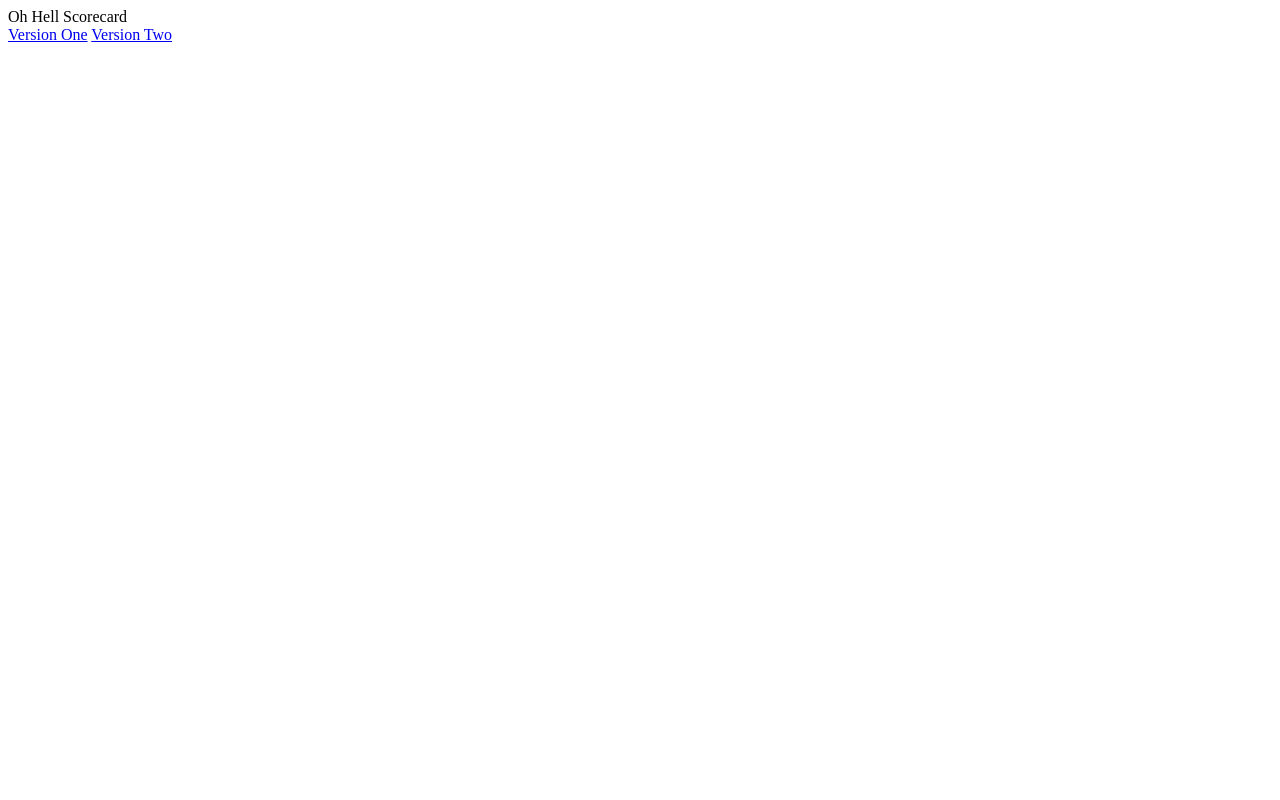
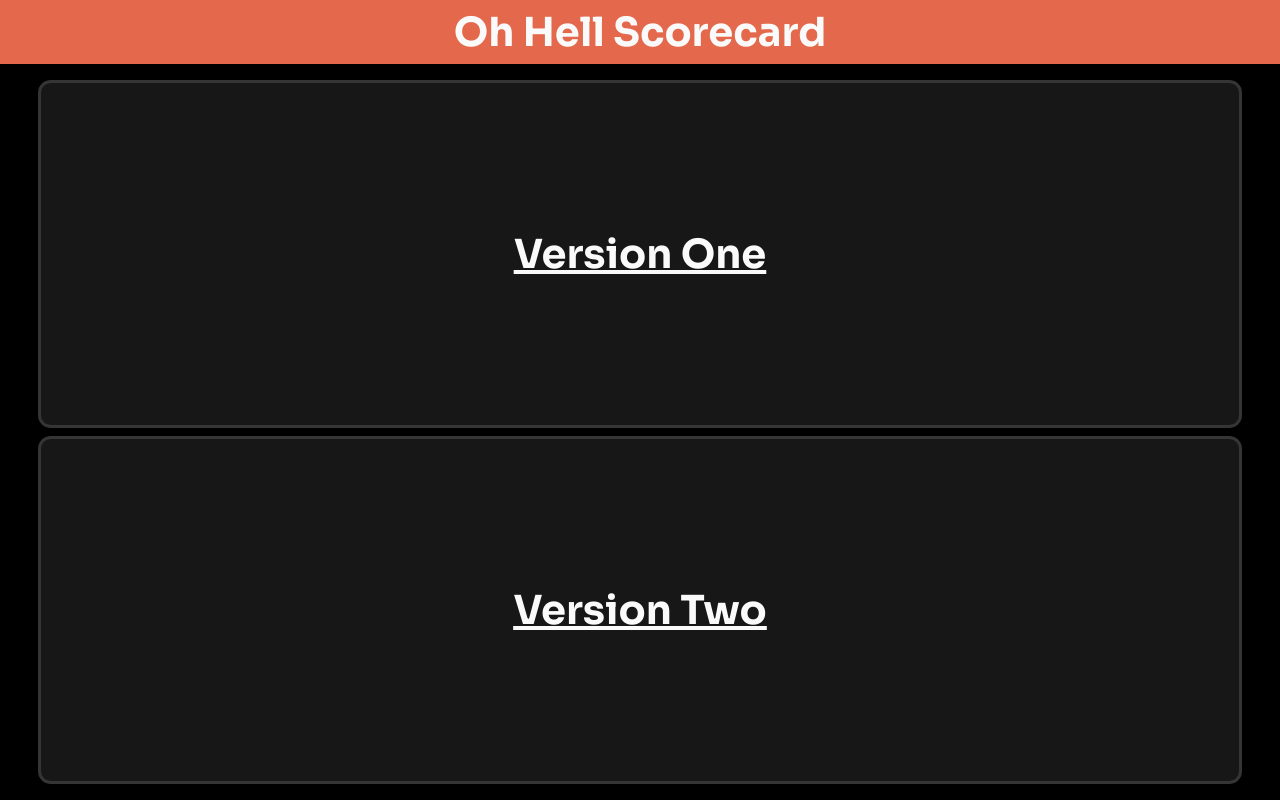
Before and after one commit to Jackrekirby/Oh-Hell-Scorecard, a plain HTML site: page index.html in a window 1280 px wide. Drawn offline with Linux system fonts and the light colour scheme; the site is published under a folder, as on GitHub Pages, so addresses that start at the root find nothing.

Commit message:
updated css ref

```diff
--- a/index.html
+++ b/index.html
@@ -3,7 +3,7 @@
         <meta charset="UTF-8" />
         <meta http-equiv="X-UA-Compatible" content="IE=edge" />
         <meta name="viewport" content="width=device-width, initial-scale=1.0" />
-        <link rel="stylesheet" href="/version-two/style.css" />
+        <link rel="stylesheet" href="version-two/style.css" />
         <title>Oh Hell Scorecard</title>
     </head>
     <body>
```
